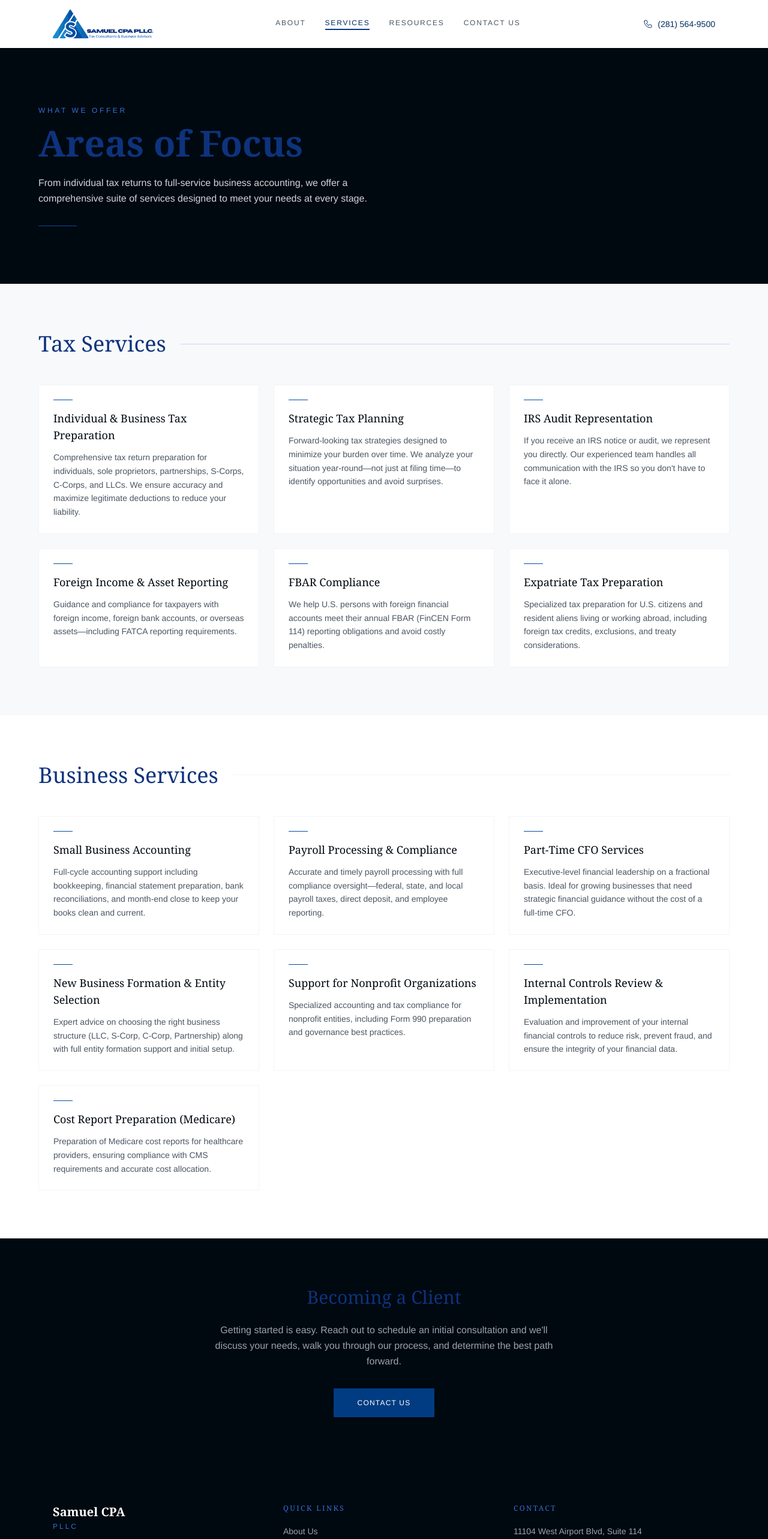
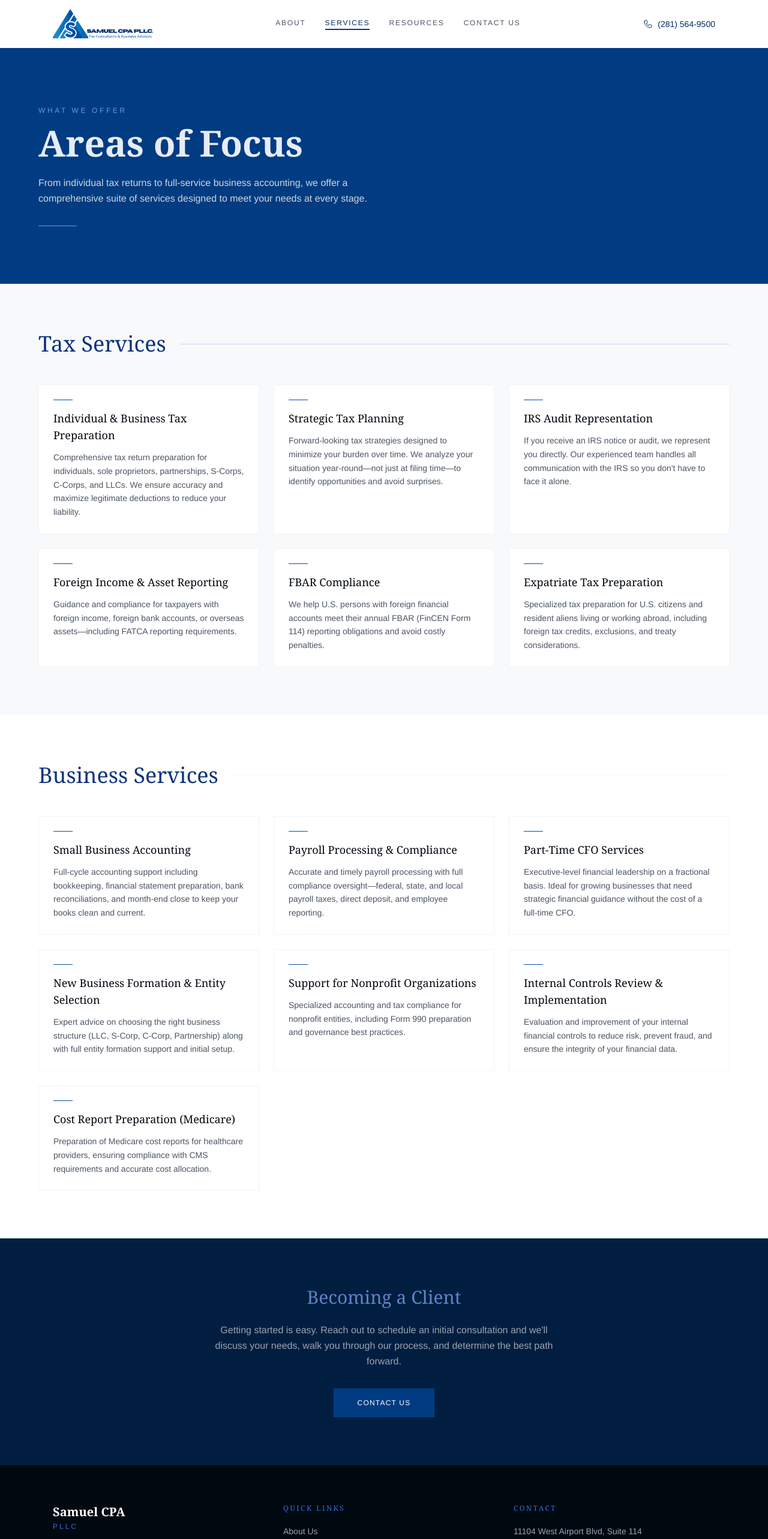
Before and after one commit to rmathew21/msacpas, a React (Vite) app: page /services in a window 1280 px wide. Shown: the top 2565 px of the page at 60% size. Built offline with nearby package versions, Linux system fonts and the light colour scheme.

Commit message:
updated h1/h2/p colors for Resources and Services

```diff
--- a/src/pages/Resources.jsx
+++ b/src/pages/Resources.jsx
@@ -144,16 +144,16 @@ export default function Resources() {
   return (
     <div className="pt-16 md:pt-20">
       {/* Hero */}
-      <section className="bg-royal-950 text-white py-24 px-6">
+      <section className="bg-royal-600 text-white py-24 px-6">
         <div className="max-w-6xl mx-auto">
-          <p className="text-royal-400 text-xs tracking-[0.3em] uppercase mb-4">Helpful Information</p>
-          <h1 className="text-navy-600 text-5xl md:text-6xl font-serif font-bold leading-tight max-w-2xl">
+          <p className="text-royal-300 text-xs tracking-[0.3em] uppercase mb-4">Helpful Information</p>
+          <h1 className="text-navy-50 text-5xl md:text-6xl font-serif font-bold leading-tight max-w-2xl">
             Resources
           </h1>
           <p className="text-gray-300 mt-6 max-w-xl leading-relaxed">
             Access IRS publications, 2026 tax rates, and our record retention guide—everything you need to stay organized and informed.
           </p>
-          <div className="w-16 h-px bg-royal-500 mt-8" />
+          <div className="w-16 h-px bg-royal-300 mt-8" />
         </div>
       </section>
 
@@ -425,7 +425,7 @@ export default function Resources() {
         <div className="max-w-6xl mx-auto">
           <div className="mb-10">
             <p className="text-xs tracking-[0.3em] uppercase text-royal-400 mb-3">How Long to Keep Records</p>
-            <h2 className="text-3xl md:text-4xl font-serif text-navy-600 mb-4">Record Retention Guide</h2>
+            <h2 className="text-3xl md:text-4xl font-serif text-navy-50 mb-4">Record Retention Guide</h2>
             <p className="text-royal-300 max-w-2xl">Use this guide to determine how long you need to keep your tax and other financial records. When in doubt, keep it longer—or consult with us.</p>
           </div>
 
--- a/src/pages/Services.jsx
+++ b/src/pages/Services.jsx
@@ -91,16 +91,16 @@ export default function Services() {
   return (
     <div className="pt-16 md:pt-20">
       {/* Hero */}
-      <section className="bg-royal-950 text-white py-24 px-6">
+      <section className="bg-royal-600 text-white py-24 px-6">
         <div className="max-w-6xl mx-auto">
-          <p className="text-royal-400 text-xs tracking-[0.3em] uppercase mb-4">What We Offer</p>
-          <h1 className="text-navy-600 text-5xl md:text-6xl font-serif font-bold leading-tight max-w-2xl">
+          <p className="text-royal-300 text-xs tracking-[0.3em] uppercase mb-4">What We Offer</p>
+          <h1 className="text-navy-50 text-5xl md:text-6xl font-serif font-bold leading-tight max-w-2xl">
             Areas of Focus
           </h1>
           <p className="text-gray-300 mt-6 max-w-xl leading-relaxed">
             From individual tax returns to full-service business accounting, we offer a comprehensive suite of services designed to meet your needs at every stage.
           </p>
-          <div className="w-16 h-px bg-royal-500 mt-8" />
+          <div className="w-16 h-px bg-royal-300 mt-8" />
         </div>
       </section>
 
@@ -169,9 +169,9 @@ export default function Services() {
       </section> */}
 
       {/* Becoming a Client */}
-      <section className="bg-royal-950 text-white py-20 px-6">
+      <section className="bg-royal-800 text-white py-20 px-6">
         <div className="max-w-4xl mx-auto text-center">
-          <h2 className="text-navy-600 text-3xl font-serif mb-6">Becoming a Client</h2>
+          <h2 className="text-navy-300 text-3xl font-serif mb-6">Becoming a Client</h2>
           <p className="text-gray-400 leading-relaxed mb-8 max-w-xl mx-auto">
             Getting started is easy. Reach out to schedule an initial consultation and we'll discuss your needs, walk you through our process, and determine the best path forward.
           </p>
```
